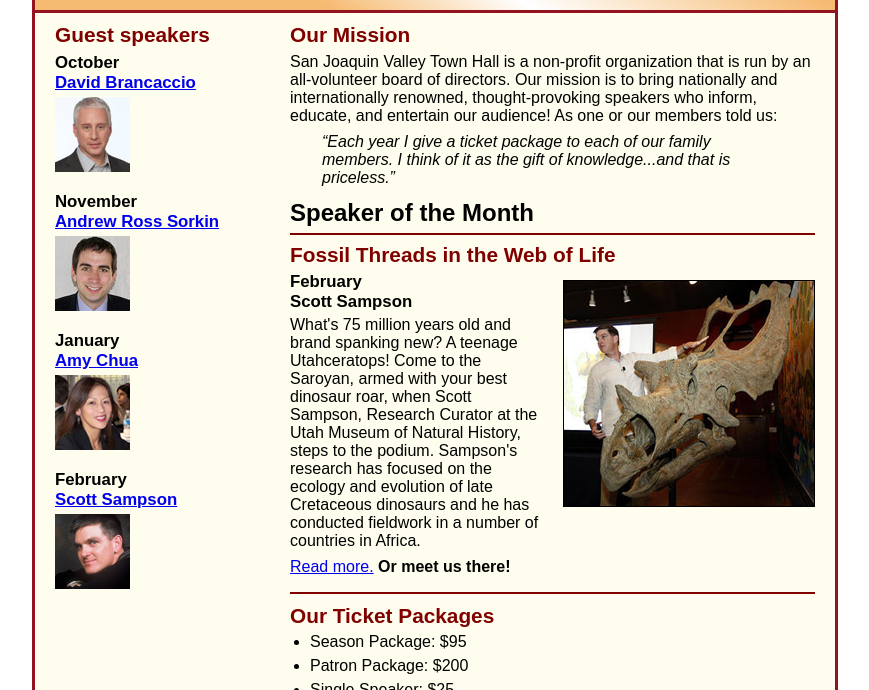
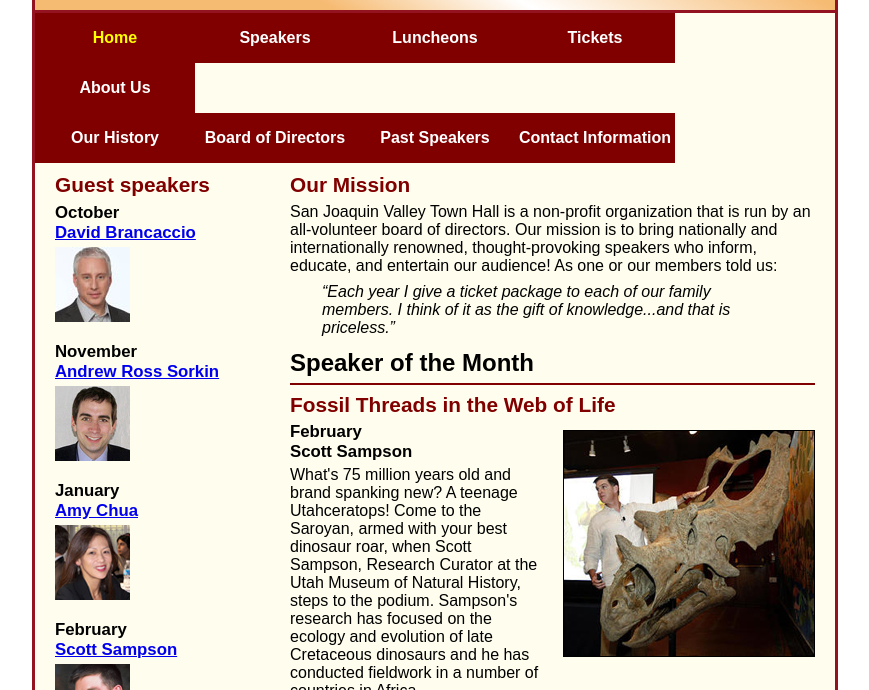
Before and after one commit to db-48/A11, a plain HTML site: page index.html in a window 1280 px wide. Shown: the part 110-800 px from the top of the page, without its empty margins (205-1074 px from the left). Drawn offline with Linux system fonts and the light colour scheme.

Commit message:
new index

```diff
--- a/index.html
+++ b/index.html
@@ -14,6 +14,23 @@
     <h2>San Joaquin Valley Town Hall</h2>
     <h3>Celebrating our <span class="shadow">75<sup>th</sup></span> Year</h3>
 </header>
+<nav id="nav_menu">
+    <ul>
+        <li><a href="index.html" class="current">Home</a></li>
+        <li><a href="index.html">Speakers</a></li>
+        <li><a href="index.html">Luncheons</a></li>
+        <li><a href="index.html">Tickets</a></li>
+        <li><a href="index.html">About Us</a>
+            <ul>
+                <li><a href=#>Our History</a></li>
+                <li><a href=#>Board of Directors</a></li>
+                <li><a href=#>Past Speakers</a></li>
+                <li><a href=#>Contact Information</a></li>
+            </ul>
+        </li>
+    </ul>
+
+</nav>
 <main>
     <section>
         <h2>Our Mission</h2>
--- a/style.css
+++ b/style.css
@@ -44,6 +44,38 @@ header img {
 }
 .shadow {
     text-shadow: 2px 2px 2px #800000;
+}
+
+#nav_menu ul{
+    margin:0;
+    padding: 0;
+    list-style: none;
+    position: relative;
+}
+#nav_menu li{
+    float: left;
+}
+#nav_menu li a{
+    display: block;
+    text-align: center;
+    width:160px;
+    padding-top: 1em;
+    padding-bottom: 1em;
+    background-color: #800000;
+    text-decoration: none;
+    font-weight: bold;
+    color: white;
+}
+#nav_menu li a.current{
+    color:yellow;
+}
+#nav_menu ul li ul{
+    display: block;
+    float: right;
+    position:relative;
+}
+#nav_menu ul li ul a:hover {
+    color:red;
 }
 /* the styles for the section */
 section {
```
